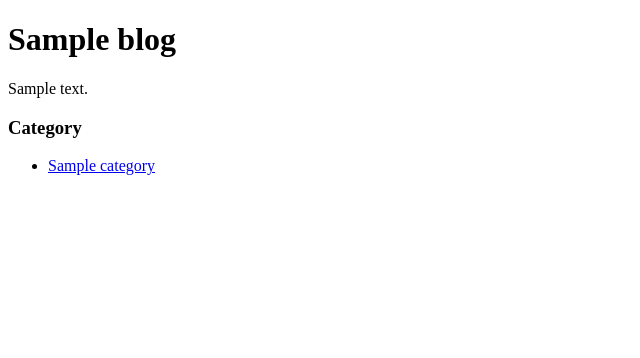
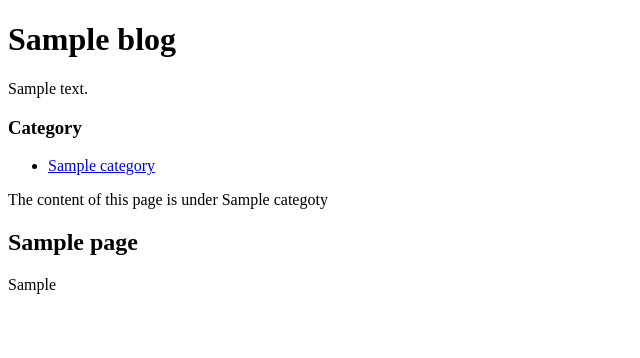
Before and after one commit to dduan/django-sophie, a Python web app: template sophie/templates/category_details.html in a window 1280 px wide. Shown: the top 358 px of the page, without its empty margins (0-640 px from the left). Run offline with Jinja, Linux system fonts and the light colour scheme; the template is opened without the code that fills it: most values are stand-ins (such as "Sample title", 1, 10 or a date in 2020).

Commit message:
added category_detail

```diff
--- a/sophie/templates/category_details.html
+++ b/sophie/templates/category_details.html
@@ -3,3 +3,20 @@
 {% block navi %}
 {% include 'sidebar.html' %}
 {% endblock navi %}
+
+{% block main %}
+<div id="page-description">
+    The content of this page is under {{ categoty.title }}
+</div>
+
+{% for entry in page.object_list %}
+    <h2 class="entry-title">{{ entry.title }}</h2>
+    <div class="entry-body">
+    {% if blog.show_full_entry %}
+        {{ entry.body_html|safe }}
+    {% else %}
+        {{ entry.teaser_html|safe }}
+    {% endif %}
+    </div>
+{% endfor %}
+{% endblock main %}
--- a/sophie/templates/entry_list.html
+++ b/sophie/templates/entry_list.html
@@ -7,7 +7,7 @@
 {% block main %}
 <div id="entry_list">
     {% for entry in page.object_list %}
-    <h3>entry.title</h3>
+    <h3>{{ entry.title }}</h3>
     {% if blog.full_entry_in_page %}
         <div>{{ entry.body_html|safe }}</div>
     {% else %}
@@ -19,12 +19,12 @@
 <div id="pagination">
     {% if page.has_previous %}
     <div id="previous-page-link">
-        <a href="{% url entry_list_view blog_slug=blog.slug page_num=page.previous_page_number %}">Previous Page</a>
+        <a href="{% url entry_list_view blog_slug=blog.slug page_num=page.previous_page_number %}">newer posts</a>
     </div>
     {% endif %}
     {% if page.has_next %}
     <div id="next-page-link">
-    <a href="{% url entry_list_view blog_slug=blog.slug page_num=page.next_page_number %}">Next Page</a>
+    <a href="{% url entry_list_view blog_slug=blog.slug page_num=page.next_page_number %}">older posts</a>
     </div>
     {% endif %}
     {% if page.has_other_pages %}
```
